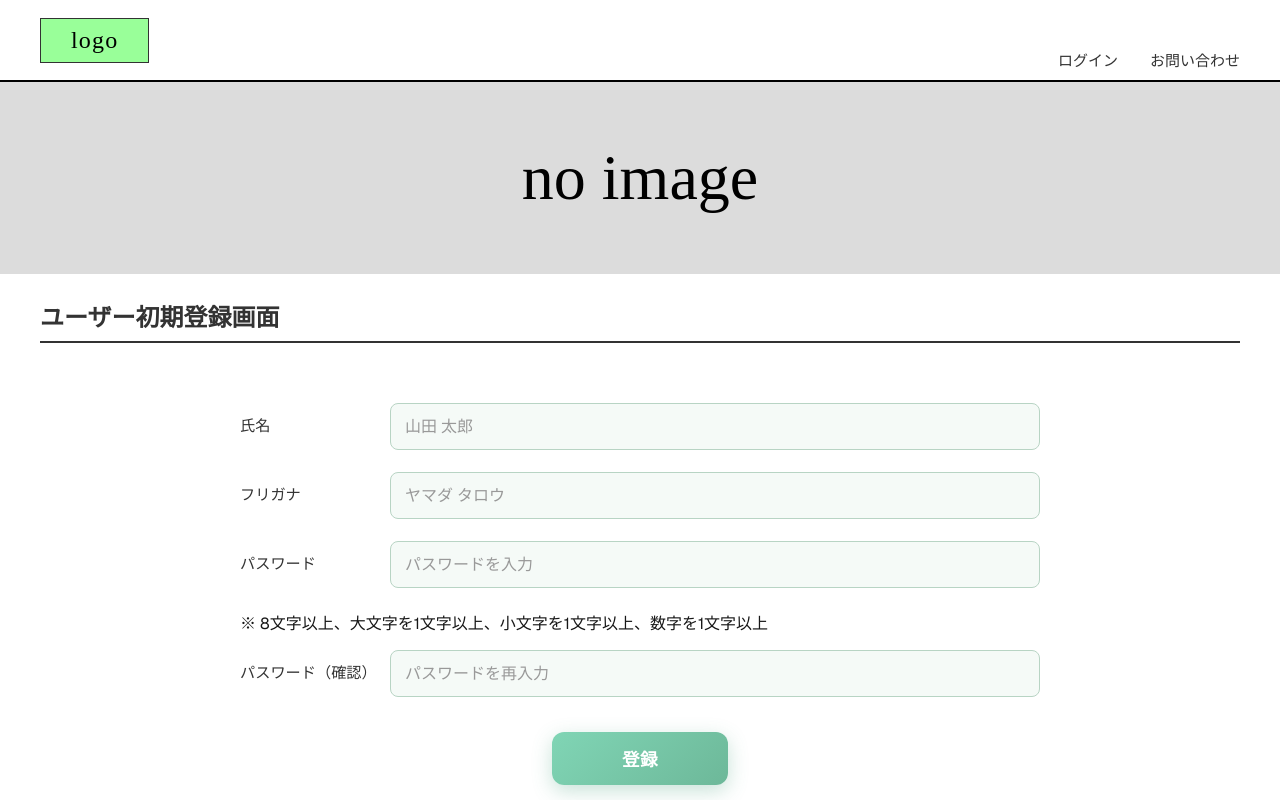
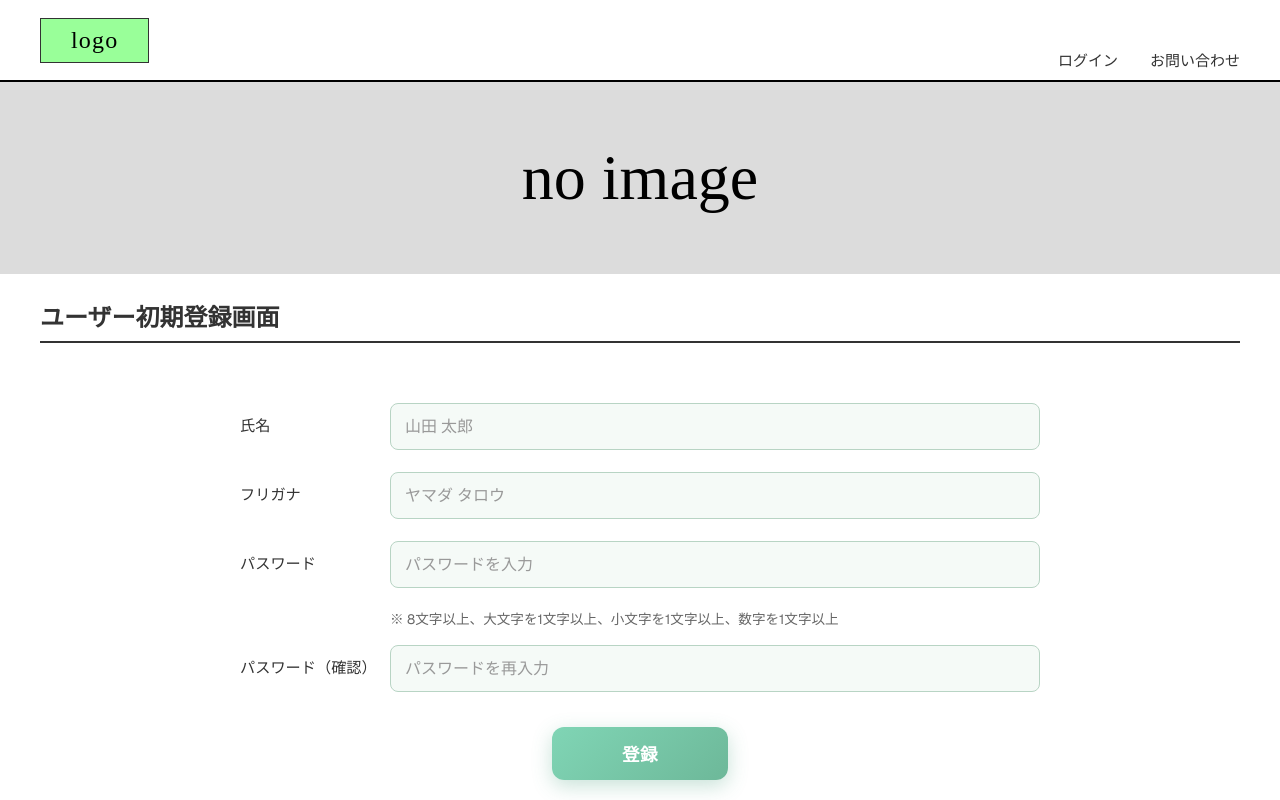
Before and after one commit to 2025-j08/front-end, a Next.js app: page /registration in a window 1280 px wide. Shown: the top 800 px of the page. Built offline with nearby package versions, Linux system fonts and the light colour scheme; some icons are missing; what @mui/material-nextjs would draw is missing.

Commit message:
style: 登録フォームのSCSSをcolors名前空間に統一

```diff
--- a/src/features/auth/registerForm.module.scss
+++ b/src/features/auth/registerForm.module.scss
@@ -1,4 +1,4 @@
-@use '@/styles/colors' as *;
+@use '@/styles/colors' as colors;
 
 .container {
   position: relative;
@@ -6,20 +6,20 @@
   margin: 0 auto;
   padding: 24px 20px;
   font-family: 'Geist', sans-serif;
-  background-color: $bg-white;
+  background-color: colors.$bg-white;
 }
 
 // ヘッダー部分
 .header {
   margin-bottom: 24px;
-  border-bottom: 2px solid $border-dark;
+  border-bottom: 2px solid colors.$border-dark;
   padding-bottom: 8px;
 }
 
 .title {
   font-size: 1.5rem;
   font-weight: bold;
-  color: $text-primary;
+  color: colors.$text-primary;
   margin: 0;
 }
 
@@ -31,48 +31,24 @@
 
 // エラーメッセージ
 .errorMessage {
-  background-color: rgba($error-color, 0.1);
-  border: 1px solid $error-color;
-  color: $error-color;
+  background-color: rgba(colors.$error-color, 0.1);
+  border: 1px solid colors.$error-color;
+  color: colors.$error-color;
   padding: 12px 16px;
   border-radius: 4px;
   margin-bottom: 24px;
   font-size: 0.95rem;
 }
 
-// 登録ボタン（画像の緑塗りつぶし・白文字スタイル）
-.buttonContainer {
-  display: flex;
-  justify-content: center;
-  margin-top: 60px;
-}
+// パスワード要件ヒント
+.passwordHint {
+  margin: 4px 0 16px 150px;
+  font-size: 0.85rem;
+  color: colors.$text-secondary;
+  line-height: 1.4;
 
-.registerButton {
-  width: 200px;
-  padding: 12px 0;
-  background-color: $form-primary;
-  color: $white;
-  border: 1px solid $dark-gray;
-  border-radius: 2px;
-  font-size: 1.2rem;
-  font-weight: bold;
-  cursor: pointer;
-  transition: all 0.2s ease;
-  box-shadow: 0 2px 4px rgba(0, 0, 0, 0.2);
-
-  &:hover {
-    opacity: 0.9;
-  }
-
-  &:active {
-    transform: translateY(1px);
-    box-shadow: none;
-  }
-
-  &:disabled {
-    background-color: $bg-gray;
-    border-color: $border-gray;
-    cursor: not-allowed;
+  @media (max-width: 600px) {
+    margin-left: 0;
   }
 }
 
```
